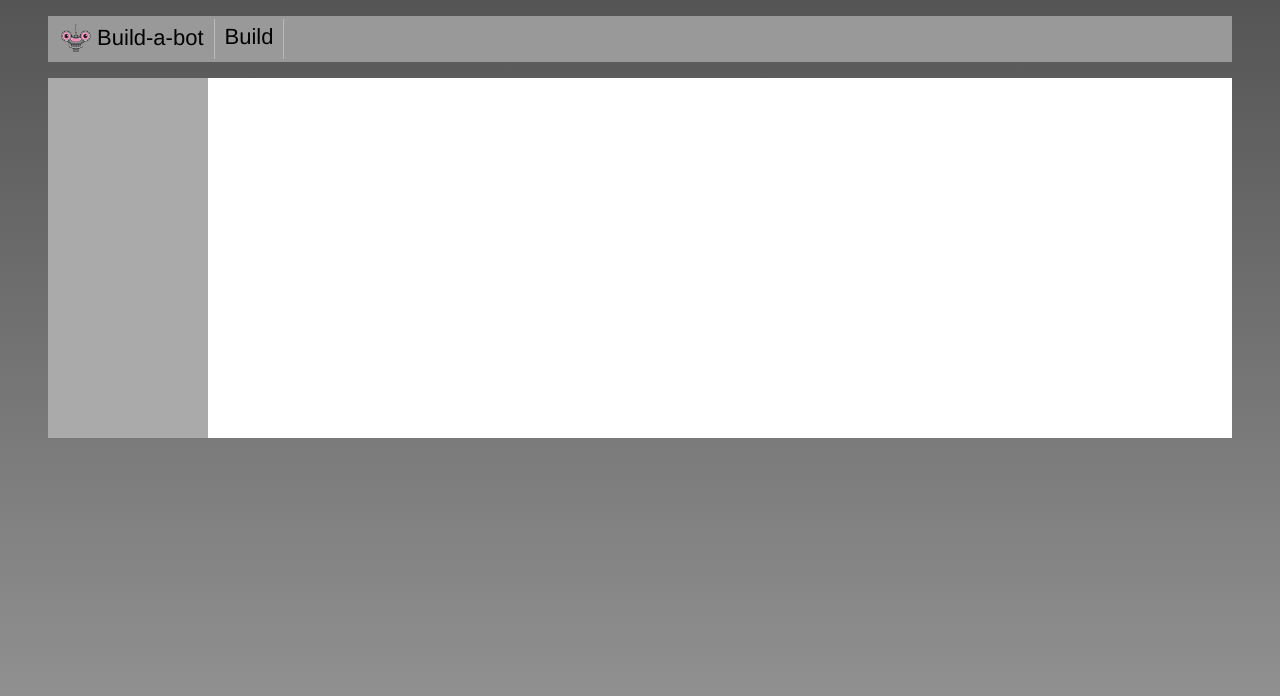
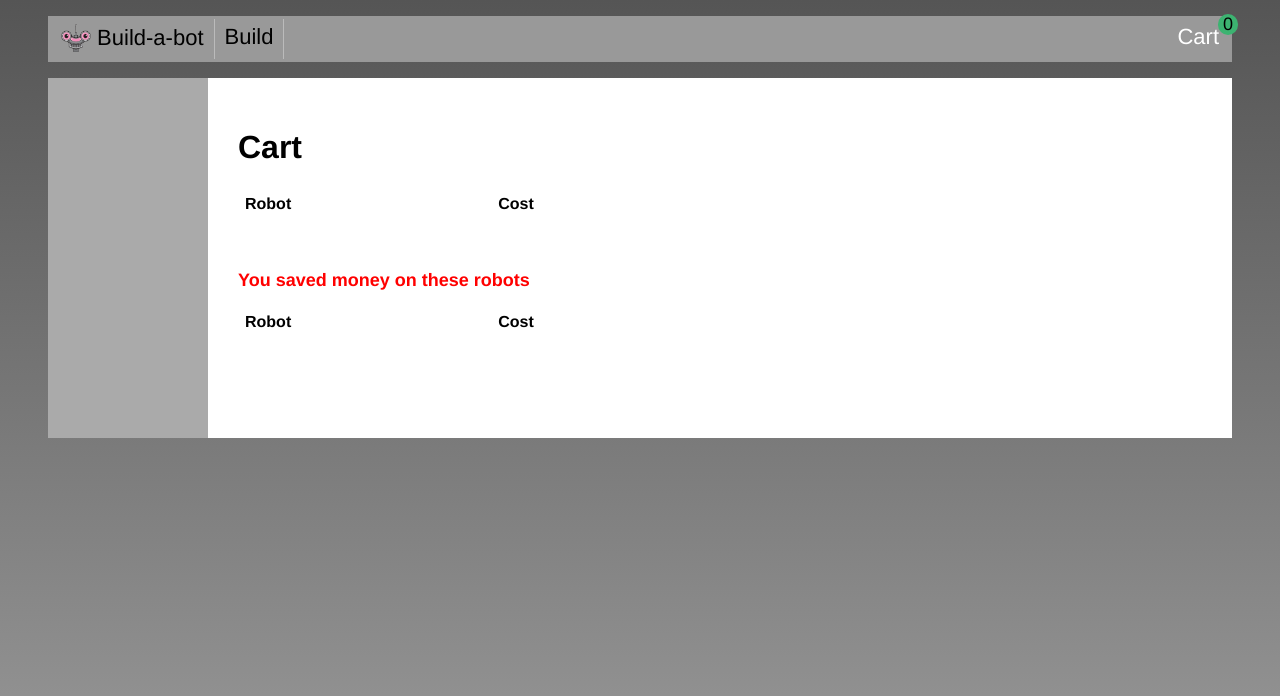
Before and after one commit to PedroARLopes/build-a-bot, a Vue app: page /cart in a window 1280 px wide. Shown: the top 696 px of the page. Built offline with nearby package versions, Linux system fonts and the light colour scheme.

Commit message:
Implement cart page using store

```diff
--- a/src/App.vue
+++ b/src/App.vue
@@ -13,6 +13,14 @@
             <router-link class="nav-link" :to="{name: 'Build'}" exact>
               Build
             </router-link>
+          </li>
+          <li class="nav-item cart">
+            <router-link class="nav-link" to="/cart" exact>
+              Cart
+            </router-link>
+            <div class="cart-items">
+              {{cart.length}}
+            </div>
           </li>
         </ul>
       </nav>
@@ -31,6 +39,11 @@
 <script>
 export default {
   name: 'App',
+  computed: {
+    cart() {
+      return this.$store.state.cart;
+    },
+  },
 };
 </script>
 
@@ -65,6 +78,11 @@ export default {
     font-size: 22px;
     border-right: 1px solid #bbb;
   }
+  .nav-item.cart {
+    position: relative;
+    margin-left: auto;
+    border-right: none;
+  }
   .logo {
     vertical-align: middle;
     height: 30px;
@@ -87,4 +105,14 @@ export default {
     width: 100px;
     min-height: 300px;
   }
+  .cart-items {
+    position: absolute;
+    top: -5px;
+    right: -9px;
+    font-size: 18px;
+    width: 20px;
+    text-align: center;
+    border-radius: 100px;
+    background-color: mediumseagreen;
+  }
 </style>
--- /dev/null
+++ b/src/cart/ShoppingCart.vue
@@ -0,0 +1,82 @@
+<template>
+  <div>
+    <h1>Cart</h1>
+    <table>
+      <thead>
+      <tr>
+        <th class="robot-title">
+          Robot
+        </th>
+        <th class="cost">
+          Cost
+        </th>
+      </tr>
+      </thead>
+      <tbody>
+      <tr v-for="(robot, index) in cart" :key="index">
+        <td class="robot-title">
+          {{robot.head.title}}
+        </td>
+        <td class="cost">
+          {{robot.cost}}
+        </td>
+      </tr>
+      </tbody>
+    </table>
+    <h2 class="saleItems">You saved money on these robots</h2>
+    <table>
+      <thead>
+      <tr>
+        <th class="robot-title">
+          Robot
+        </th>
+        <th class="cost">
+          Cost
+        </th>
+      </tr>
+      </thead>
+      <tbody>
+      <tr v-for="(robot, index) in cartSaleItems" :key="index">
+        <td class="robot-title">
+          {{robot.head.title}}
+        </td>
+        <td class="cost">
+          {{robot.cost}}
+        </td>
+      </tr>
+      </tbody>
+    </table>
+  </div>
+</template>
+
+<script>
+export default {
+  name: 'Cart',
+  computed: {
+    cart() {
+      return this.$store.state.cart;
+    },
+    cartSaleItems() {
+      return this.$store.getters.cartSaleItems;
+    },
+  },
+};
+</script>
+
+<style scoped>
+  td, th {
+    padding: 5px;
+  }
+  .robot-title {
+    text-align: left;
+    padding-right: 200px;
+  }
+  .cost {
+    text-align: right;
+  }
+  .saleItems {
+    margin-top: 50px;
+    font-size: 18px;
+    color: red;
+  }
+</style>
--- a/src/router/index.js
+++ b/src/router/index.js
@@ -11,6 +11,7 @@ import RobotTorsos from '../parts/RobotTorsos.vue';
 import RobotBases from '../parts/RobotBases.vue';
 import SidebarStandard from '../sidebars/SidebarStandard.vue';
 import SidebarBuild from '../sidebars/SidebarBuild.vue';
+import ShoppingCart from '../cart/ShoppingCart.vue';
 
 Vue.use(Router);
 
@@ -70,5 +71,10 @@ export default new Router({
         next(isValidId);
       },
     },
+    {
+      path: '/cart',
+      name: 'Cart',
+      component: ShoppingCart,
+    },
   ],
 });
--- a/src/store/index.js
+++ b/src/store/index.js
@@ -12,4 +12,15 @@ export default new Vuex.Store({
       state.cart.push(robot);
     },
   },
+  getters: {
+    cartSaleItems(state) {
+      return state.cart.filter(
+        (item) => (item.head.onSale)
+          || (item.torso.onSale)
+          || (item.leftArm.onSale)
+          || (item.rightArm.onSale)
+          || (item.base.onSale),
+      );
+    },
+  },
 });
```
Also changed, not shown: src/build/RobotBuilder.vue.
